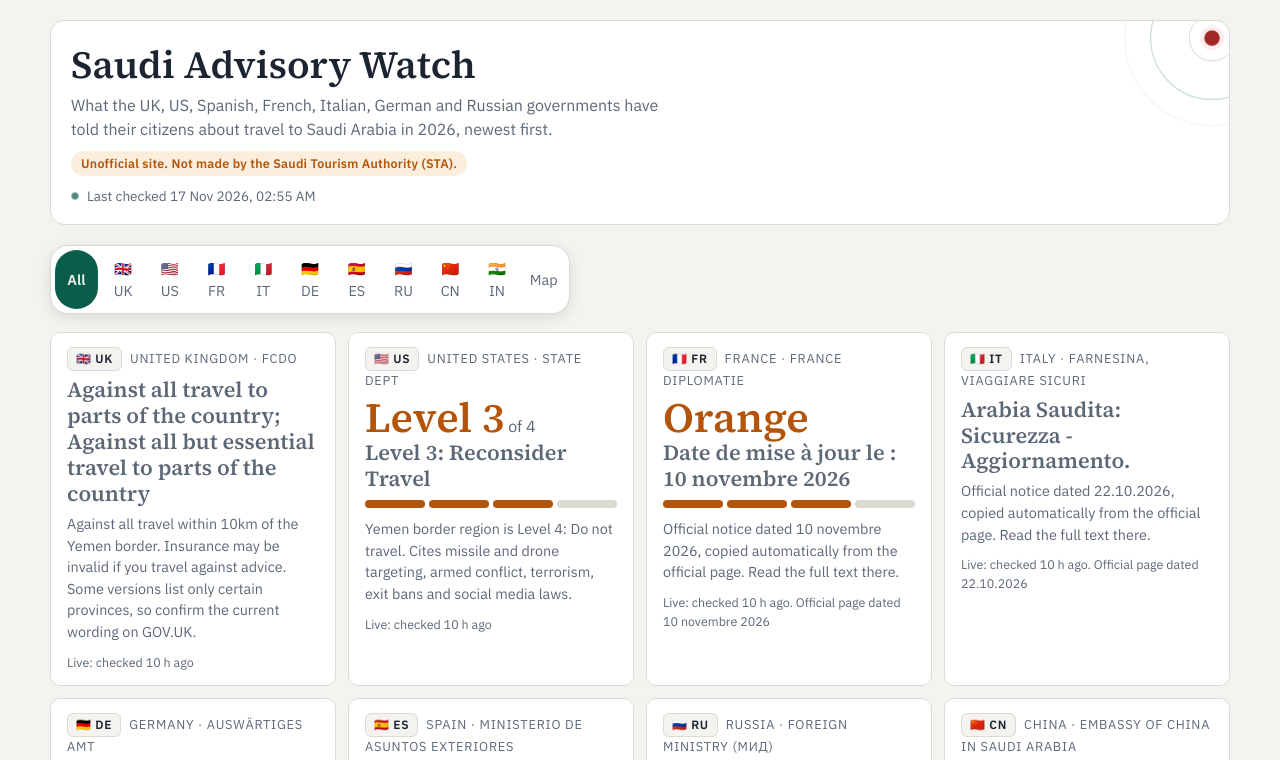
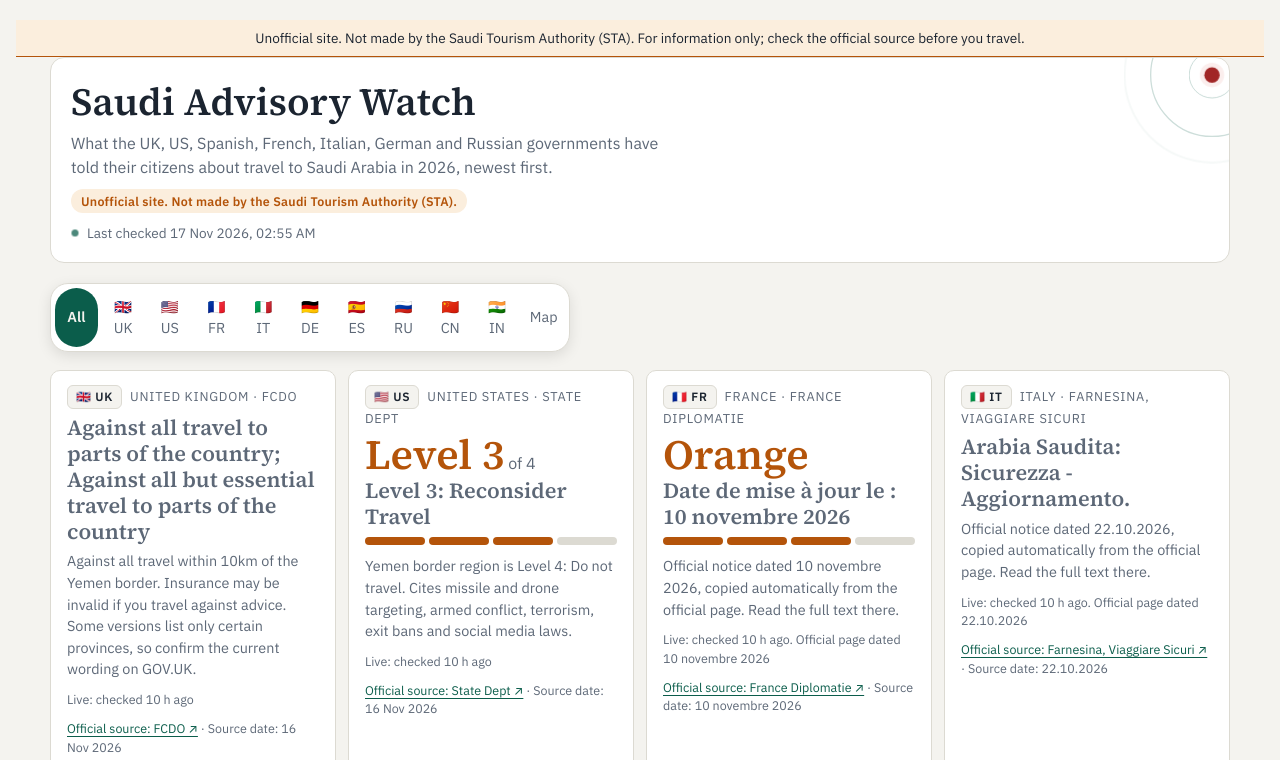
Before and after one commit to yazeedalzahrani/Travel-advisory-watch, a plain HTML site: page index.html in a window 1280 px wide. Shown: the top 760 px of the page. Drawn offline with Linux system fonts and the light colour scheme.

Commit message:
Top disclaimer bar, source links and source dates on cards
Co-Authored-By: Claude Haiku 5.5 <noreply@anthropic.com>
Claude-Session: https://claude.ai/code/session_01XS48jYVRWaBmaWT7r3EcDZ

```diff
--- a/index.html
+++ b/index.html
@@ -177,6 +177,8 @@ li.latest { animation-name: slidein, glow; animation-duration: .55s, 2.6s; anima
 .cols { grid-template-columns: repeat(auto-fit, minmax(300px, 1fr)); }
 .cols.single { max-width: 640px; }
 .tile .code { display: inline-block; font-weight: 600; font-size: .75rem; letter-spacing: .06em; padding: 2px 8px; border-radius: 6px; background: var(--bg); border: 1px solid var(--line); color: var(--ink); margin-right: 8px; }
+.topnote { position: sticky; top: 0; z-index: 40; background: var(--warn-bg); color: var(--ink); border-bottom: 1px solid var(--warn); padding: 8px 16px; font-size: .85rem; text-align: center; }
+.tile .meta a { color: var(--accent); text-decoration: underline; text-underline-offset: 3px; }
 .tile .meta { margin-top: 10px; font-size: .78rem; color: var(--muted); }
 .chip { display: inline-block; font-size: .7rem; padding: 1px 8px; border-radius: 999px; border: 1px solid var(--line); color: var(--muted); margin-left: 6px; vertical-align: 2px; }
 .seg { flex-wrap: wrap; border-radius: 18px; }
@@ -236,6 +238,7 @@ li.latest { animation-name: slidein, glow; animation-duration: .55s, 2.6s; anima
 </style>
 </head>
 <body>
+<div class="topnote" role="note">Unofficial site. Not made by the Saudi Tourism Authority (STA). For information only; check the official source before you travel.</div>
 <div class="wrap">
   <header class="hero">
     <div class="radar" aria-hidden="true"><i></i><i></i><i></i><b></b></div>
@@ -366,6 +369,13 @@ li.latest { animation-name: slidein, glow; animation-duration: .55s, 2.6s; anima
     }
     t.appendChild(el("p", "", c.detail));
     t.appendChild(el("p", "meta", liveMeta(c)));
+    var tsrc = el("p", "meta");
+    var tl = el("a", "", "Official source: " + c.authority + " ↗");
+    tl.href = c.url; tl.target = "_blank"; tl.rel = "noopener";
+    tl.addEventListener("click", function (e) { e.stopPropagation(); });
+    tsrc.appendChild(tl);
+    tsrc.appendChild(document.createTextNode(" · Source date: " + (c.page_date || fmt(c.verified))));
+    t.appendChild(tsrc);
     return t;
   }
 
@@ -381,6 +391,7 @@ li.latest { animation-name: slidein, glow; animation-duration: .55s, 2.6s; anima
     var a = el("a", "", c.link_label);
     a.href = c.url; a.target = "_blank"; a.rel = "noopener";
     src.appendChild(a);
+    src.appendChild(document.createTextNode(" · Source date: " + (c.page_date || fmt(c.verified))));
     s.appendChild(src);
     var ol = el("ol");
     c.history.slice().sort(function (a, b) { return a.date < b.date ? 1 : -1; }).forEach(function (h, idx) {
```
